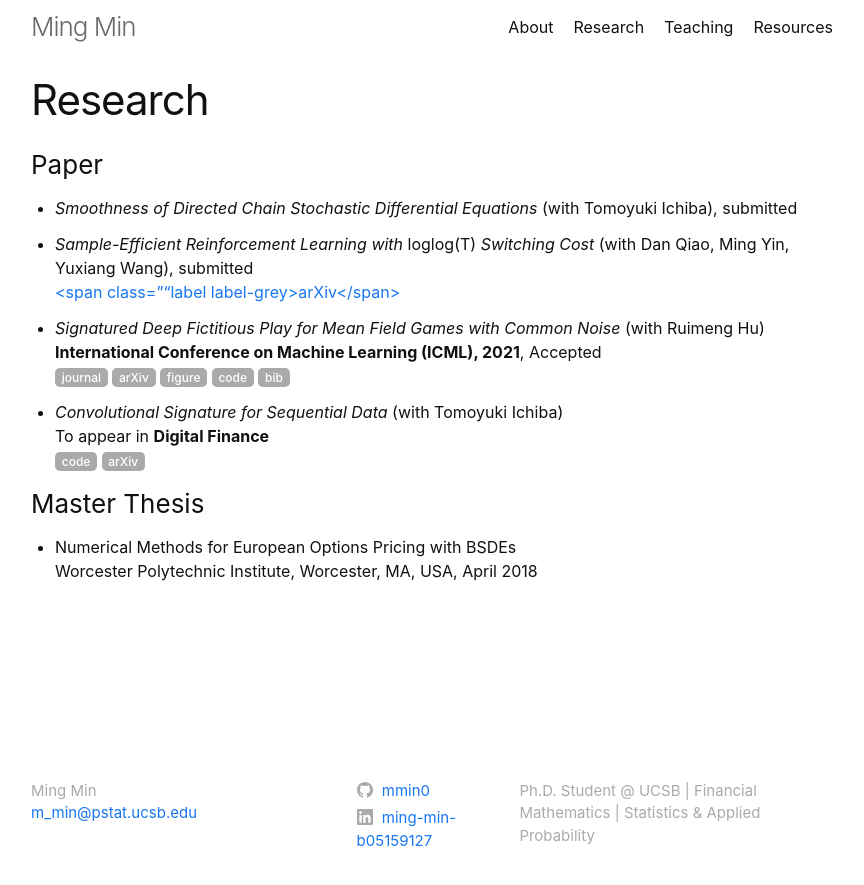
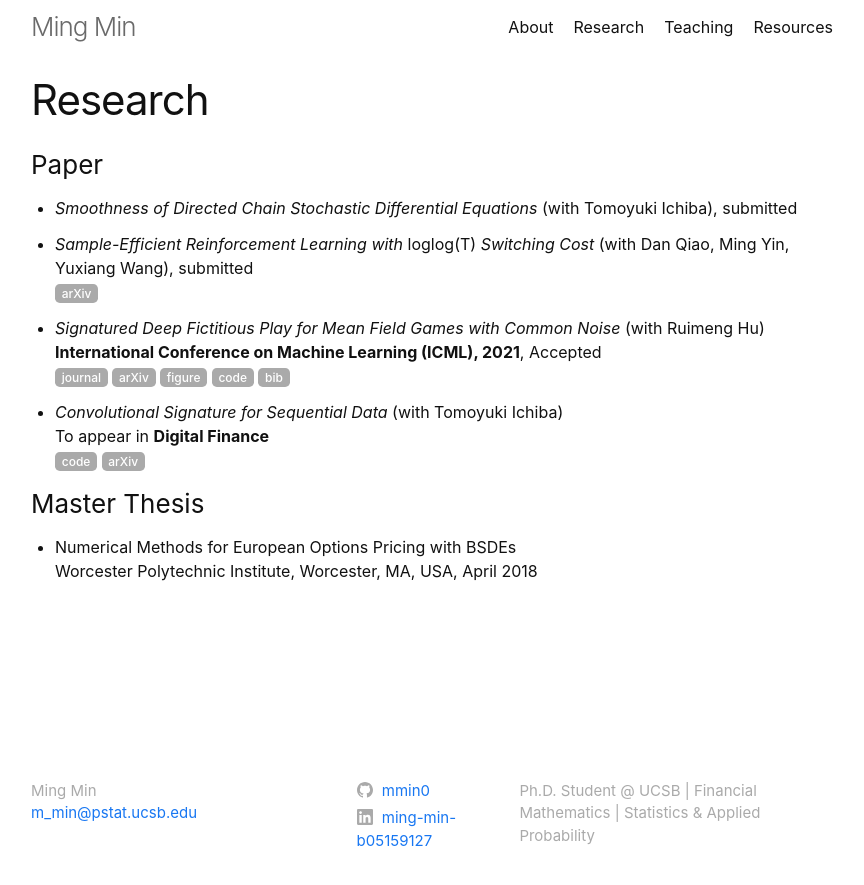
Before and after one commit to mmin0/mmin0.github.io, a Jekyll site: the page built from publications/index.md, in a window 1280 px wide. Shown: the top 885 px of the page, without its empty margins (208-1072 px from the left). Built offline with Jekyll 4.4.1, drawn with Linux system fonts in a browser that asks for light colours.

Commit message:
Update index.md

```diff
--- a/publications/index.md
+++ b/publications/index.md
@@ -6,7 +6,7 @@ title: Research
 * *Smoothness of Directed Chain Stochastic Differential Equations* (with Tomoyuki Ichiba), submitted
 
 * *Sample-Efficient Reinforcement Learning with* loglog(T) *Switching Cost* (with Dan Qiao, Ming Yin, Yuxiang Wang), submitted
-  [<span class=""label label-grey>arXiv</span>](https://arxiv.org/abs/2202.06385)
+  [<span class="label label-grey">arXiv</span>](https://arxiv.org/abs/2202.06385)
 
 
 * *Signatured Deep Fictitious Play for Mean Field Games with Common Noise* (with Ruimeng Hu)\
```
